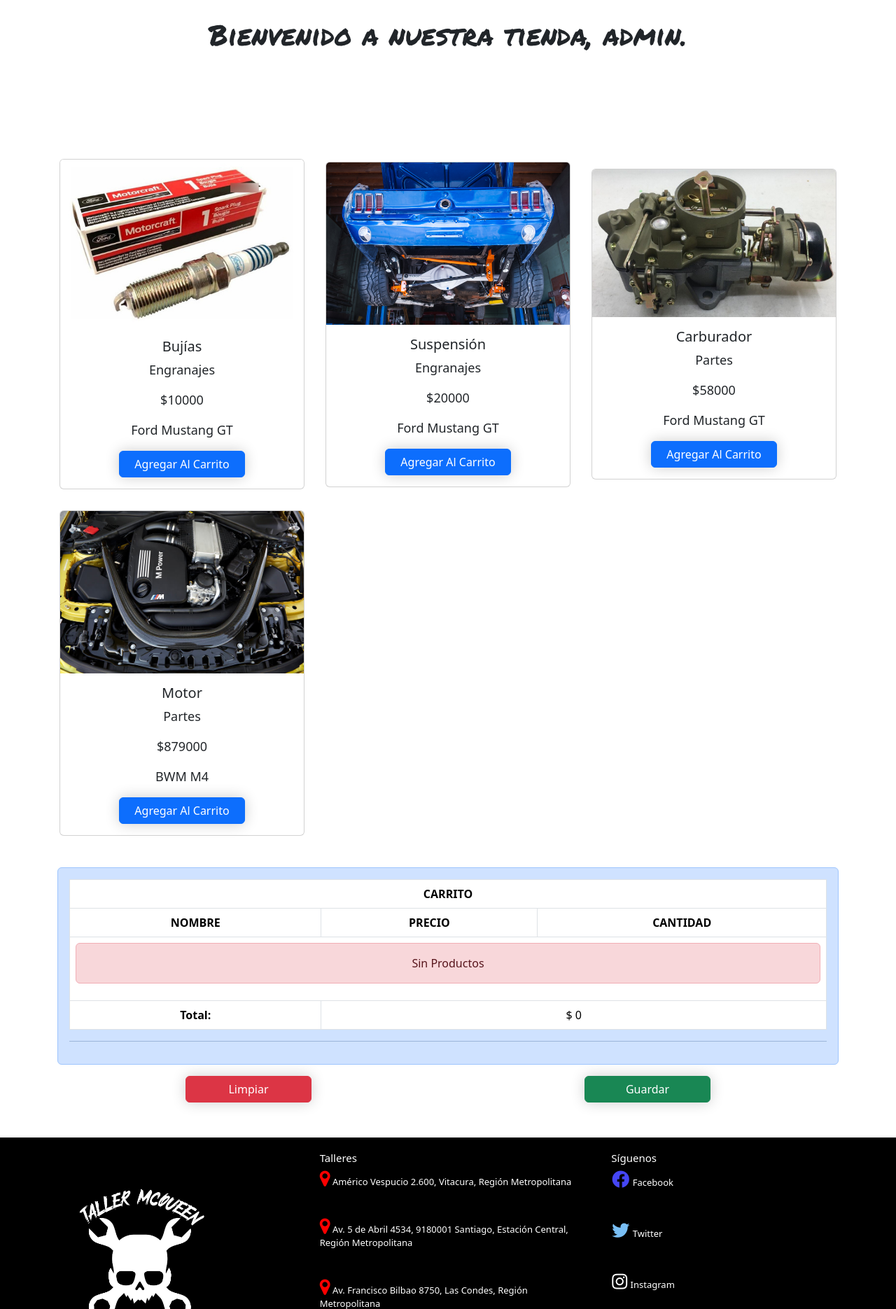
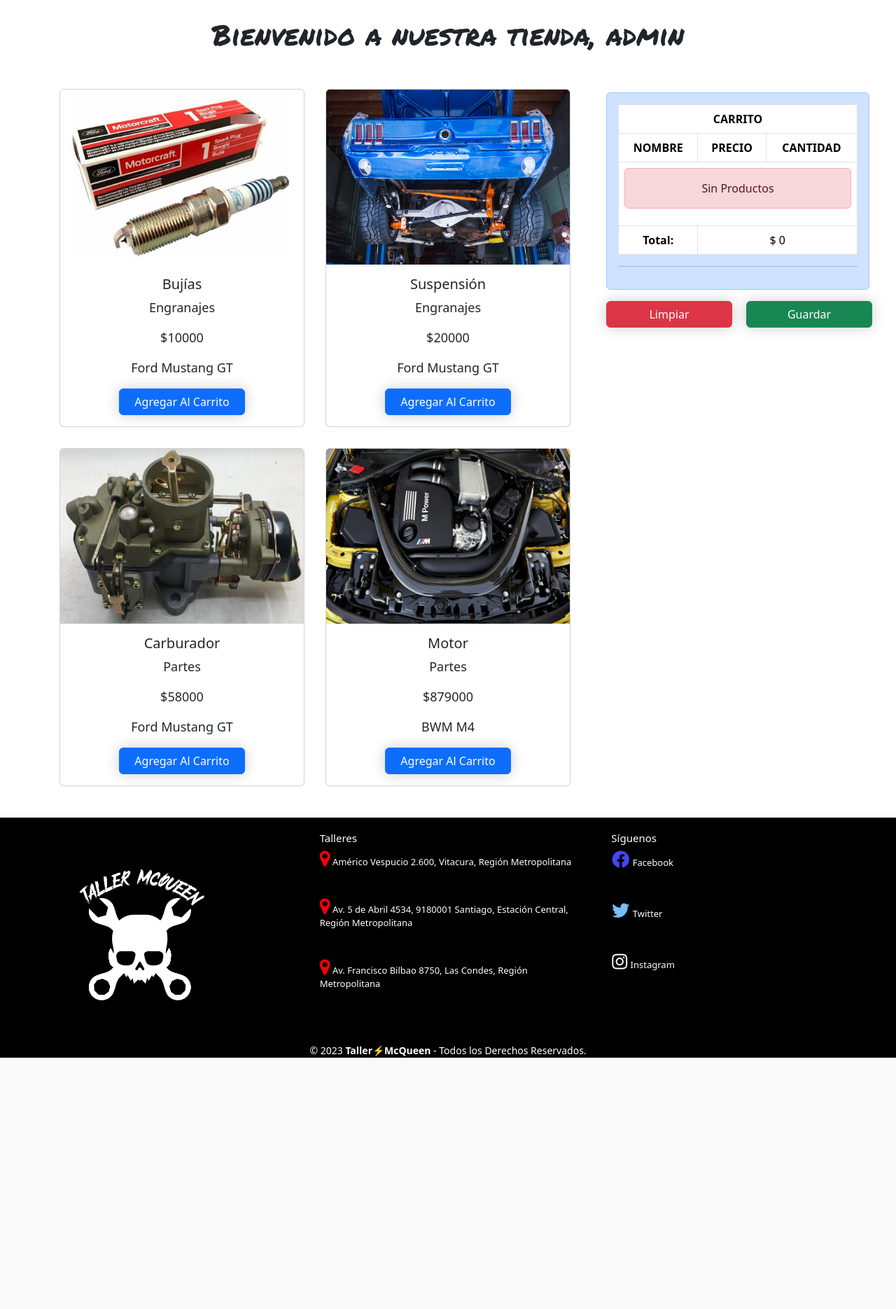
Before and after one commit to AlexHernan7/prueba3yexamen, a Django app: page /mytienda/ in a window 1280 px wide. Shown: the part 104-1974 px from the top of the page at 70% size. After the commit the page ends 1615 px from the top, so only its background shows below. Run offline with Django 4.2, Linux system fonts and the light colour scheme; a user stored in the database is signed in; data comes from the database, SQL or seed files in the repository; both versions use the stored data as it was after the commit; some web fonts are replaced.

Commit message:
arreglando carrito

```diff
--- a/Trabajo/taller/productos/templates/productos/carrito.html
+++ b/Trabajo/taller/productos/templates/productos/carrito.html
@@ -1,4 +1,5 @@
-<div class="alert alert-primary" role="alert">
+<div class="container" style="min-height: 200px; min-width: 400px; max-width: 600px;">
+  <div class="alert alert-primary" role="alert">
     <table class="table table-bordered">
       <thead>
         <tr>
@@ -40,4 +41,5 @@
     <div class="row text-center">
         <div class="col-6"><a href="{% url 'CLS' %}" class="btn btn-danger">Limpiar</a></div>
         <div class="col-6"><a href="#" class="btn btn-success">Guardar</a></div>
-    </div>
+  </div>
+</div>
--- a/Trabajo/taller/productos/templates/productos/tienda.html
+++ b/Trabajo/taller/productos/templates/productos/tienda.html
@@ -5,14 +5,16 @@
 {% block contenido%}
 <body>
     <div class="container">
+        <div style="padding-top: 130px;" class="align-self-center">
+            <h1 class="venta-vehiculos">Bienvenido a nuestra tienda, {{user.username}}</h1>
+        </div>
         <div class="row">
-            <div style= "padding-top: 130px;" class="col-12 align-self-center"><h1 class="venta-vehiculos">Bienvenido a nuestra tienda, {{user.username}}.</h1></div>
-        </div>
-        <div class="row" style="margin-bottom: 30px; padding-top: 130px;">
+            <div class="col-md-8">
+                <div class="row" style="margin-bottom: 30px; padding-top: 30px;">
                     {% for producto in productos %}
-            <div class="col-sm-12 col-md-6 col-lg-6 col-xl-4" id="div-img">
+                    <div class="col-sm-12 col-md-6" id="div-img">
                         <div class="card" id="div-foto">
-                    <img src="{{producto.imagen.url}}" class="card-img-top" style="max-width: 370px; max-height: 250px;" alt="">
+                            <img src="{{producto.imagen.url}}" class="card-img-top" style="max-width: 370px; max-height: 250px; min-height: 250px;" alt="">
                             <div class="card-body">
                                 <h5 class="card-tittle">{{producto.nombreP}}</h5>
                                 <p class="card-text">{{producto.categoriaP}}</p>
@@ -24,11 +26,13 @@
                     </div>
                     {% endfor %}
                 </div>
-            <div class="col-sm-12" id="carrito-tienda">
+            </div>
+            <div class="col-xl-1 flex-column" id="carrito-tienda" style="margin-bottom: 30px; padding-top: 50px; ">
+                <div class="container">
                     {% include "productos/carrito.html" %}
                 </div>
             </div>
         </div>
+    </div>
 </body>
-
 {% endblock%}
```
Also changed, not shown: Trabajo/taller/db.sqlite3, Trabajo/taller/media/productos/carburador_CFMeTOb.jpg (added), Trabajo/taller/media/productos/carburador_nnZpztb.jpg (deleted), Trabajo/taller/productos/static/productos/css/stylex.css (line endings or trailing spaces). Lines whose indentation alone changed are shown as unchanged.
